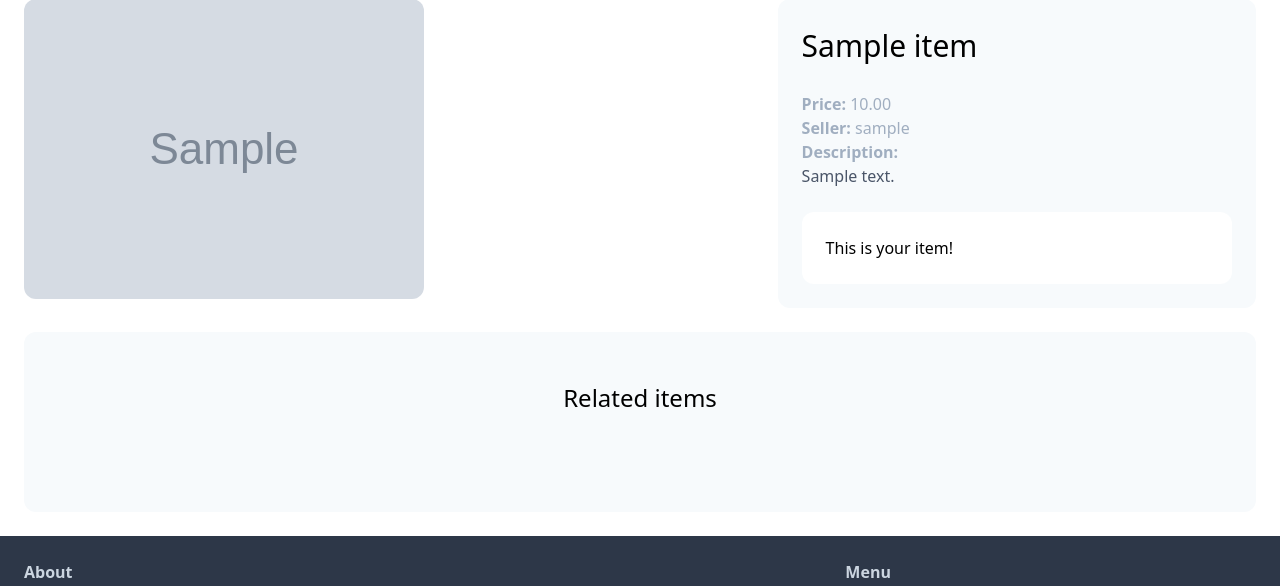
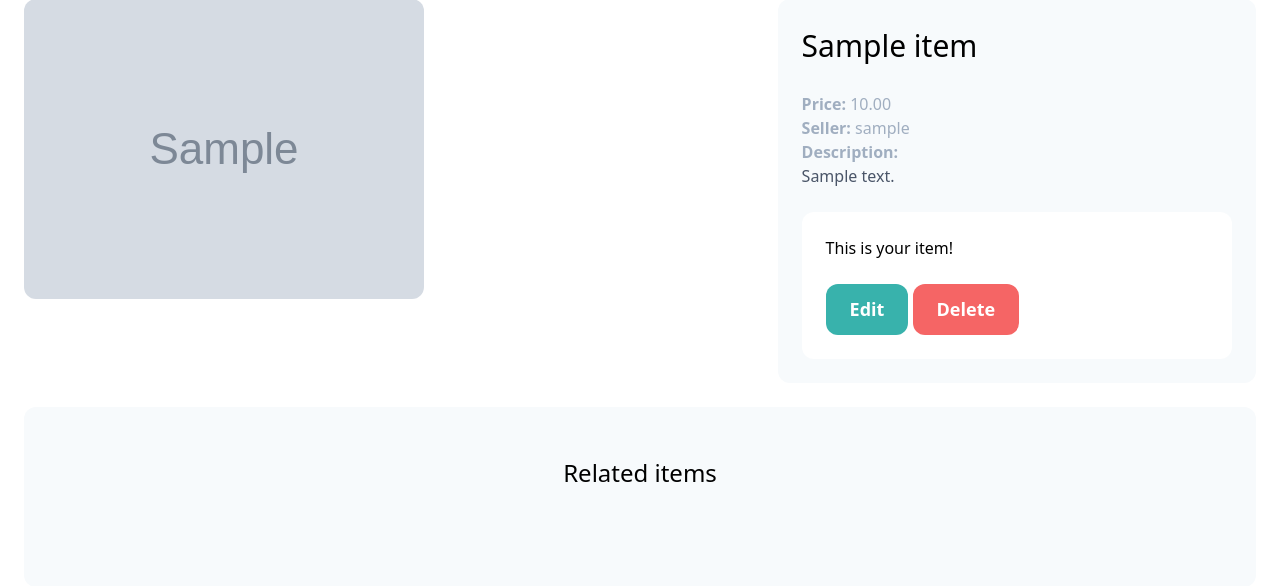
Before and after one commit to EmmanuelAllanMJ/Marketplace, a Django app: page /item/1/ in a window 1280 px wide. Shown: the part 104-690 px from the top of the page. Run offline with Django 4.2, Linux system fonts and the light colour scheme; a user stored in the database is signed in; tables that the repository leaves empty hold one stand-in row (values such as "Sample post"); grey boxes marked "Sample" are stand-in pictures; some libraries are stand-ins or nearby versions.

Commit message:
Added deleting items options

```diff
--- a/puddle/core/templates/core/base.html
+++ b/puddle/core/templates/core/base.html
@@ -17,7 +17,7 @@
             <a href="/" class="text-lg font-semibold hover:text-gray-500">Browse</a>
                 {% if request.user.is_authenticated%}
                 <a href="/" class="px-6 py-3 text-lg font-semibold bg-teal-500 text-white rounded-xl hover:bg-teal-700">Inbox</a>
-                <a href="{% url 'dashboard:dashboard' %}" class="px-6 py-3 text-lg font-semibold bg-gray-500 text-white rounded-xl hover:bg-gray-700">Dashboard</a>
+                <a href="{% url 'dashboard:index' %}" class="px-6 py-3 text-lg font-semibold bg-gray-500 text-white rounded-xl hover:bg-gray-700">Dashboard</a>
                 {%else%}
                 <a href="{% url 'core:signup' %}" class="px-6 py-3 text-lg font-semibold bg-teal-500 text-white rounded-xl hover:bg-teal-700">Sign up</a>
                 <a href="{% url 'core:login' %}" class="px-6 py-3 text-lg font-semibold bg-gray-500 text-white rounded-xl hover:bg-gray-700">Log in</a>
--- a/puddle/dashboard/urls.py
+++ b/puddle/dashboard/urls.py
@@ -5,5 +5,5 @@
 app_name = 'dashboard'
 
 urlpatterns = [
-    path('', index, name='dashboard')
+    path('', index, name='index')
 ]
--- a/puddle/item/templates/item/details.html
+++ b/puddle/item/templates/item/details.html
@@ -24,6 +24,8 @@
             <div class="mt-6 p-6 bg-white rounded-xl">
                 <p>This is your item!</p>
 
+                <a href="" class="inline-block mt-6 px-6 py-3 text-lg font-semibold bg-teal-500 text-white rounded-xl">Edit</a>
+                <a href="{% url 'item:delete' item.id %}" class="inline-block mt-6 px-6 py-3 text-lg font-semibold bg-red-500 text-white rounded-xl">Delete</a>
             </div>
         {% else %}
             <a href="{% url 'conversation:new' item.id %}" class="inline-block mt-6 px-6 py-3 text-lg font-semibold bg-teal-500 text-white rounded-xl hover:bg-teal-700">Contact seller</a>
--- a/puddle/item/urls.py
+++ b/puddle/item/urls.py
@@ -1,10 +1,11 @@
 from django.urls import path
 
-from .views import details, new
+from .views import details, new, delete
 
 app_name = 'item'
 
 urlpatterns = [
     path('<int:pk>/', details, name='details'),
-    path('new/', new, name='new')
+    path('new/', new, name='new'),
+    path('delete/<int:pk>/', delete, name='delete'),
 ]
--- a/puddle/item/views.py
+++ b/puddle/item/views.py
@@ -27,3 +27,9 @@
     return render(request, 'item/form.html', {
         'form': form,
         })
+
+@login_required
+def delete(request, pk):
+    item = get_object_or_404(Item, pk=pk, created_by=request.user)
+    item.delete()
+    return redirect('dashboard:index')
```
Also changed, not shown: README.md, puddle/dashboard/views.py (line endings or trailing spaces), puddle/media/item_images/teddy_8MzJEvv.jpg (added), puddle/media/item_images/teddy_LOAQd1L.jpg (added), puddle/media/item_images/teddy_Nliq8N6.jpg (added).
